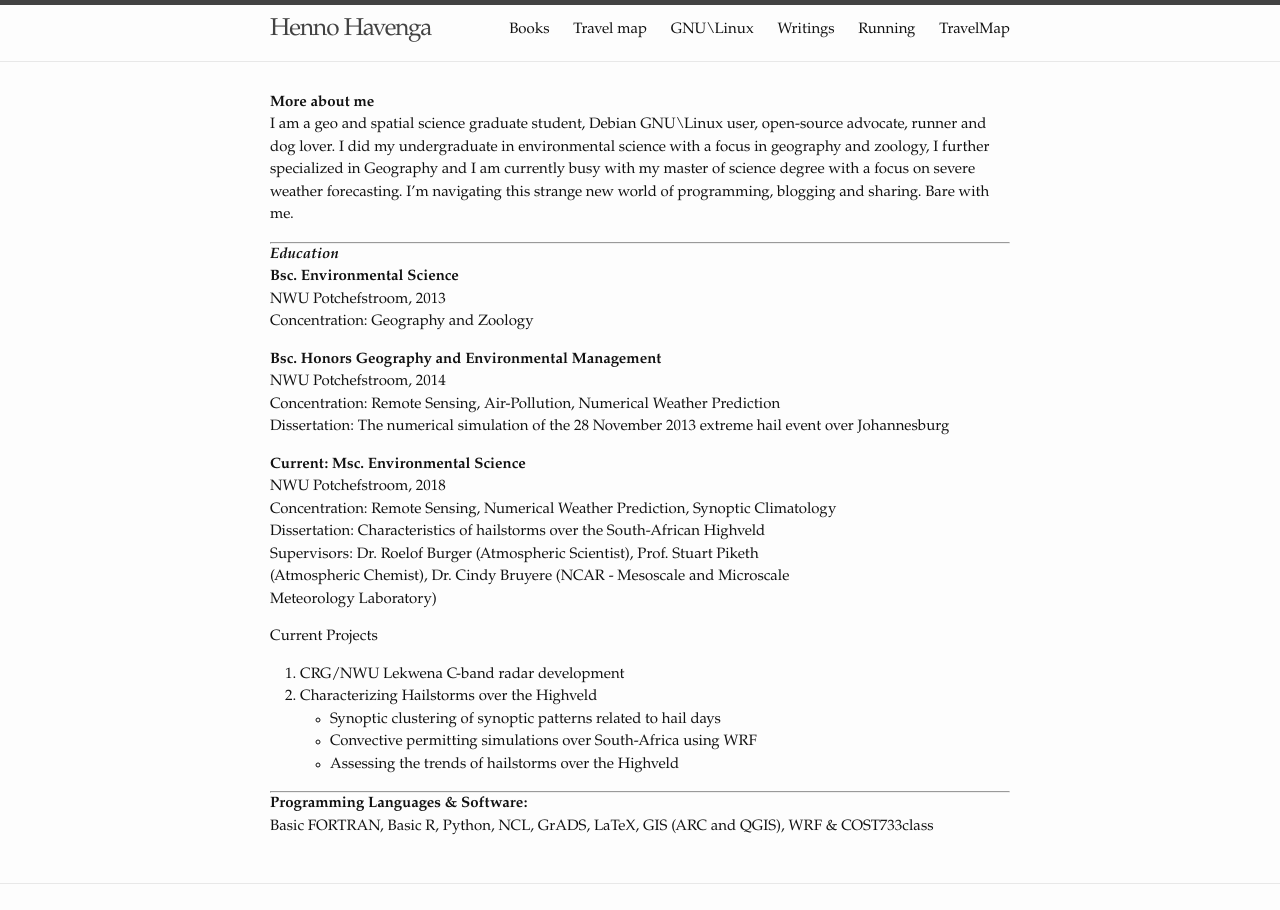
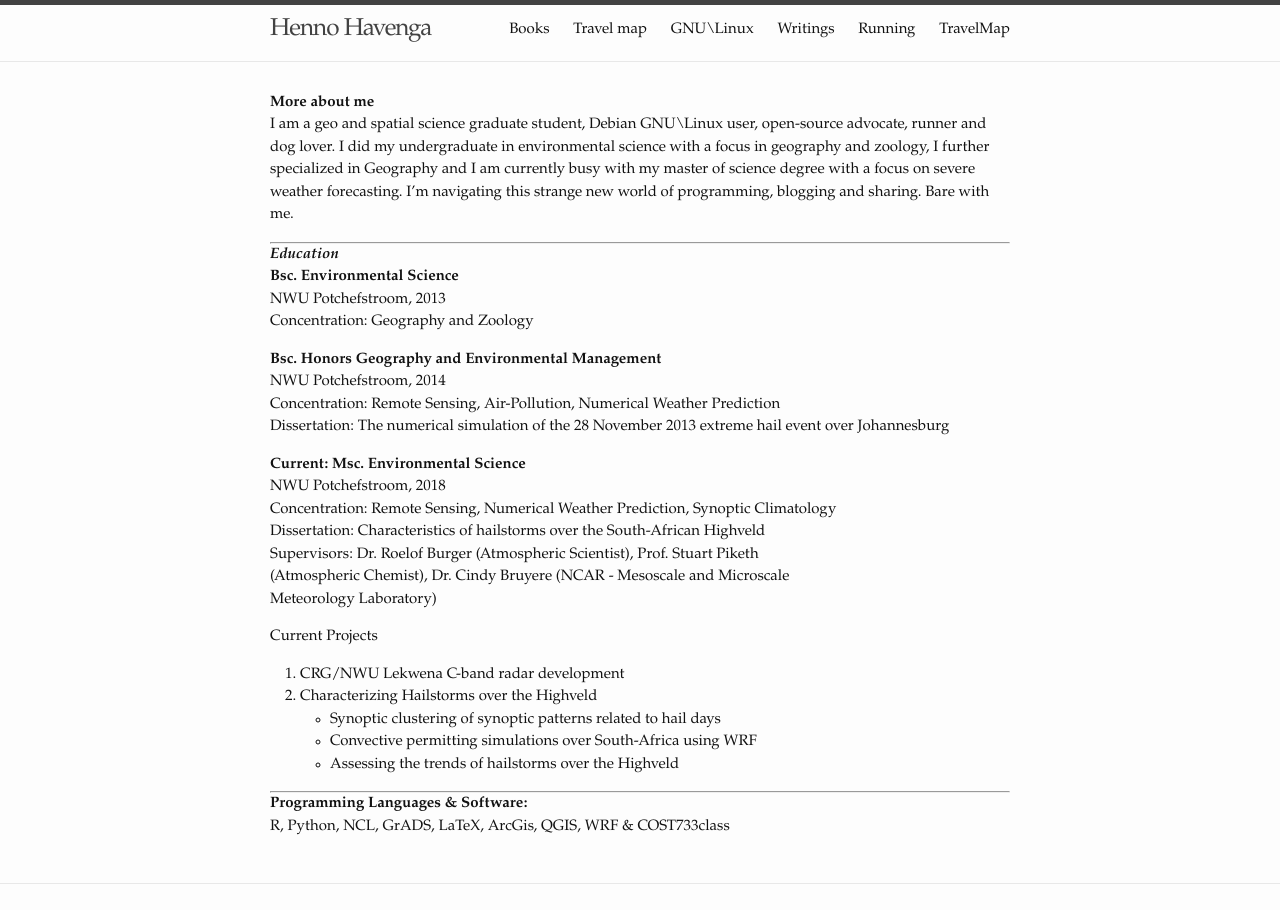
Before and after one commit to h-havenga/jekyll, a Jekyll site: the page built from about.md, in a window 1280 px wide, cut to the strip 0-910 px from the top of the page. Built offline with Jekyll 4.4.1, drawn with Linux system fonts in a browser that asks for light colours.

Commit message:
corrections

```diff
--- a/_sass/minima/_base.scss
+++ b/_sass/minima/_base.scss
@@ -139,7 +139,7 @@ code {
   @include relative-font-size(0.9375);
   border: 1px solid $grey-color-light;
   border-radius: 3px;
-  background-color: #eef;
+  background-color: #eff;
 }
 
 code {
--- a/about.md
+++ b/about.md
@@ -41,5 +41,4 @@ Current Projects
 ______
 
 **Programming Languages & Software:**
-Basic FORTRAN, Basic R, Python, NCL, GrADS, LaTeX, GIS (ARC and QGIS), WRF
-& COST733class
+R, Python, NCL, GrADS, LaTeX, ArcGis, QGIS, WRF & COST733class
```
Also changed, not shown: 3 other files.
